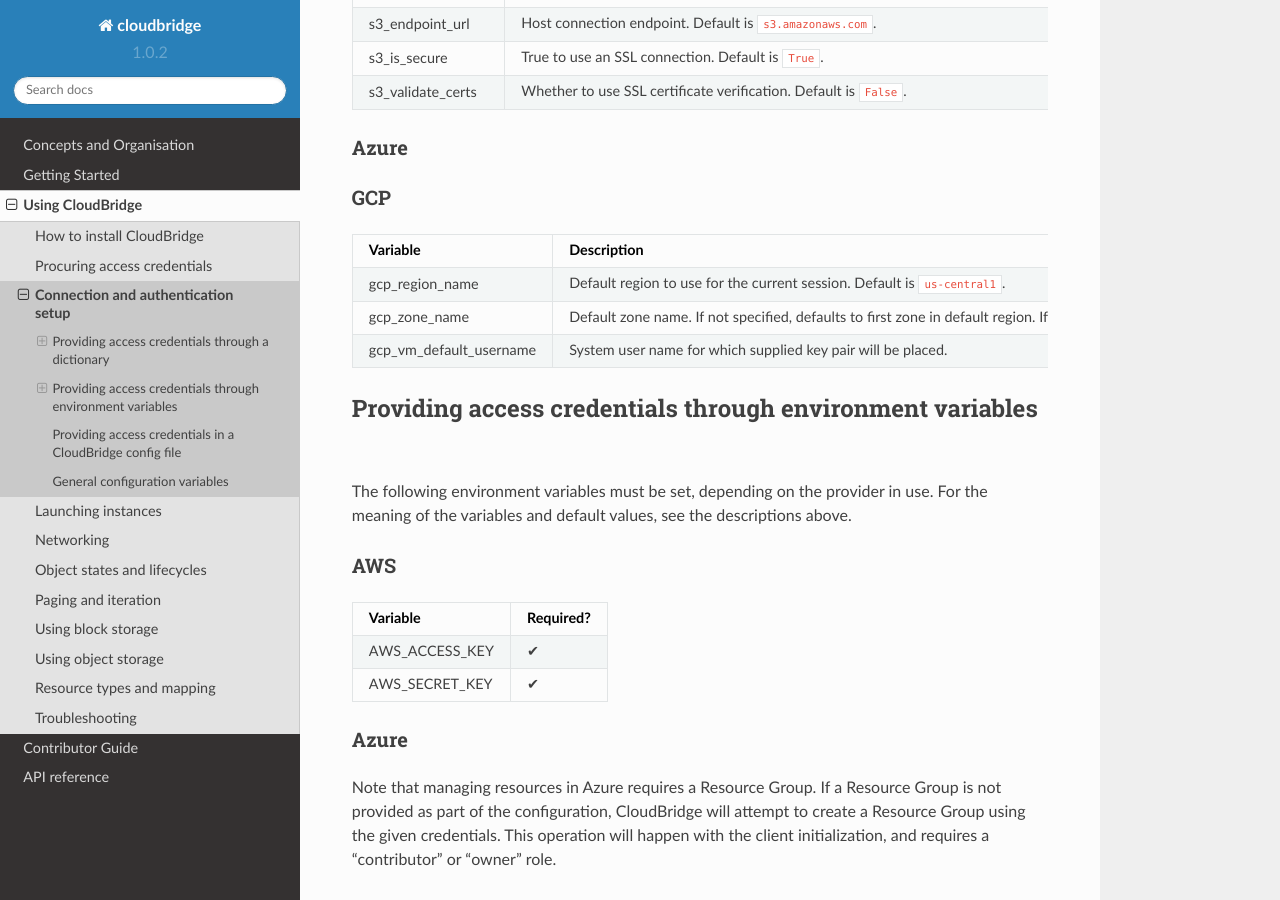
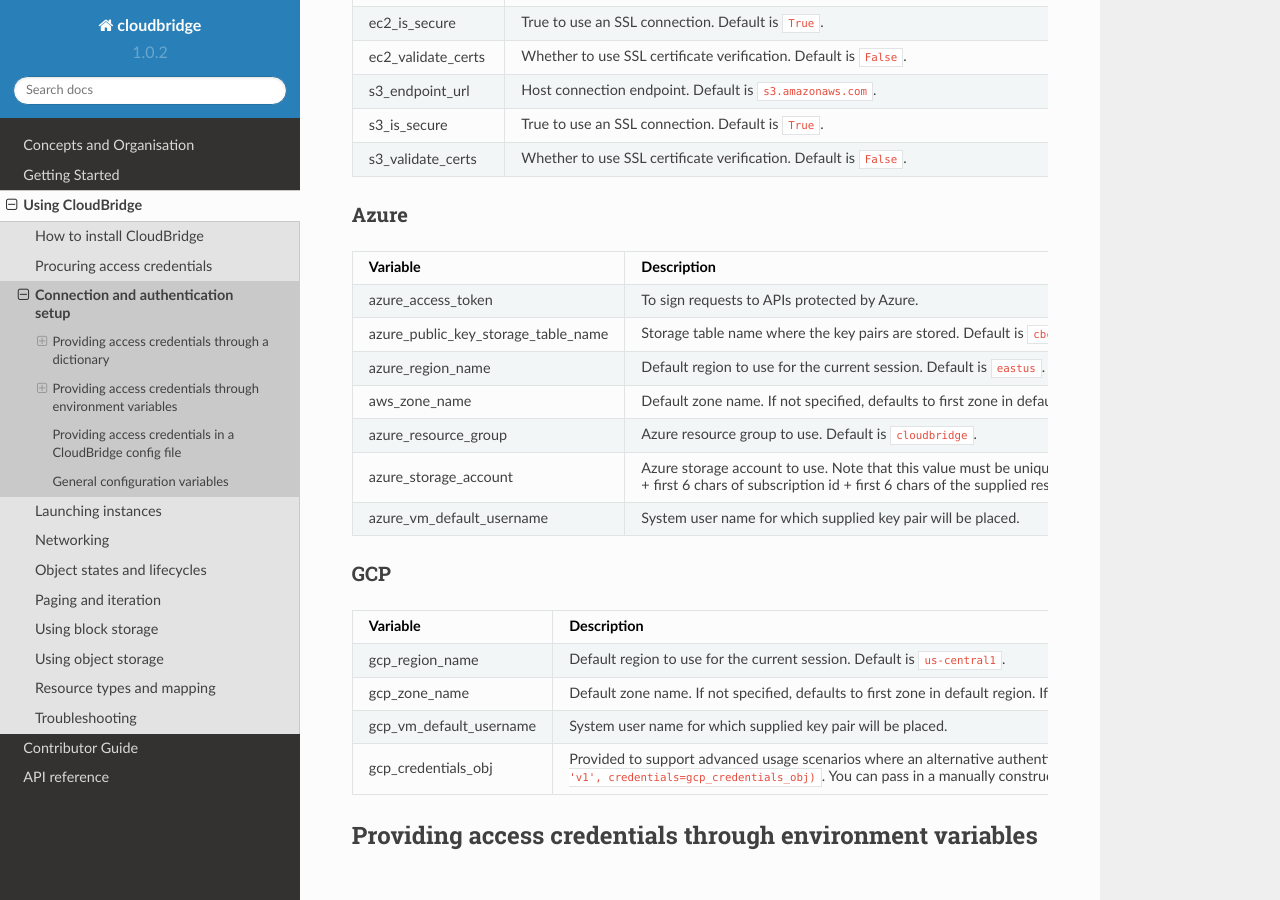
Before and after one commit to CloudVE/cloudbridge, a Sphinx documentation site: the page built from docs/topics/setup.rst, in a window 1280 px wide and 900 px high, scrolled down 1830 px. Built offline with Sphinx 7.4.7 and the Read the Docs theme 2.0.0, drawn with Linux system fonts in a browser that asks for light colours; some of the changed text lies outside the part shown.

Commit message:
Added option to pass in GCP credentials obj

```diff
--- a/docs/topics/setup.rst
+++ b/docs/topics/setup.rst
@@ -55,6 +55,10 @@
         "client_x509_cert_url": "https://www.googleapis.com/robot/v1/metadata/x509/service-name%40my-project.iam.gserviceaccount.com"
     }
     config = {'gcp_service_creds_dict': gcp_creds}
+    # A third alternative is to use a GCP credentials object provided by the GCP python
+    # sdk. This is for advanced usage scenarios.
+    # e.g. credentials = AccessTokenCredentials(access_token, "MyAgent/1.0", None)
+    config = {'gcp_credentials_obj': credentials}
     provider = CloudProviderFactory().create_provider(ProviderList.GCP, config)
 
 
@@ -126,7 +130,7 @@
 | aws_zone_name                       | Default zone name. If not specified, defaults to first   |
 |                                     | zone in default region. If specified, must match default |
 |                                     | region.                                                  |
-+-------------------------------------+--------------------------------------------------------------+
++-------------------------------------+----------------------------------------------------------+
 | azure_resource_group                | Azure resource group to use. Default is ``cloudbridge``. |
 +-------------------------------------+----------------------------------------------------------+
 | azure_storage_account               | Azure storage account to use. Note that this value must  |
@@ -142,19 +146,26 @@
 GCP
 ~~~
 
-+-------------------------+----------------------------------------------------------+
-| Variable                | Description                                              |
-+=========================+==========================================================+
-| gcp_region_name         | Default region to use for the current session. Default   |
-|                         | is ``us-central1``.                                      |
-+-------------------------+----------------------------------------------------------+
-| gcp_zone_name           | Default zone name. If not specified, defaults to first   |
-|                         | zone in default region. If specified, must match default |
-|                         | region.                                                  |
-+-------------------------+----------------------------------------------------------+
-| gcp_vm_default_username | System user name for which supplied key pair will be     |
-|                         | placed.                                                  |
-+-------------------------+----------------------------------------------------------+
++-------------------------+------------------------------------------------------------------------+
+| Variable                | Description                                                            |
++=========================+========================================================================+
+| gcp_region_name         | Default region to use for the current session. Default is              |
+|                         | ``us-central1``.                                                       |
++-------------------------+------------------------------------------------------------------------+
+| gcp_zone_name           | Default zone name. If not specified, defaults to first zone in         |
+|                         | default region. If specified, must match default region.               |
++-------------------------+------------------------------------------------------------------------+
+| gcp_vm_default_username | System user name for which supplied key pair will be placed.           |
++-------------------------+------------------------------------------------------------------------+
+| gcp_credentials_obj     | Provided to support advanced usage scenarios where an alternative      |
+|                         | authentication mechanism is required for GCP. This object replaces     |
+|                         | `GCP_SERVICE_CREDS_DICT` and is directly passed to the underlying      |
+|                         | python sdk's build method as                                           |
+|                         | ``discovery.build('storage', 'v1', credentials=gcp_credentials_obj)``. |
+|                         | You can pass in a manually constructed credentials object such as      |
+|                         | ``creds = AccessTokenCredentials(access_token, "MyAgent/1.0", None)``. |
+|                         | Refer to the GCP python sdk for available options.                     |
++-------------------------+------------------------------------------------------------------------+
 
 
 Providing access credentials through environment variables
```
Also changed, not shown: 1 other file.
